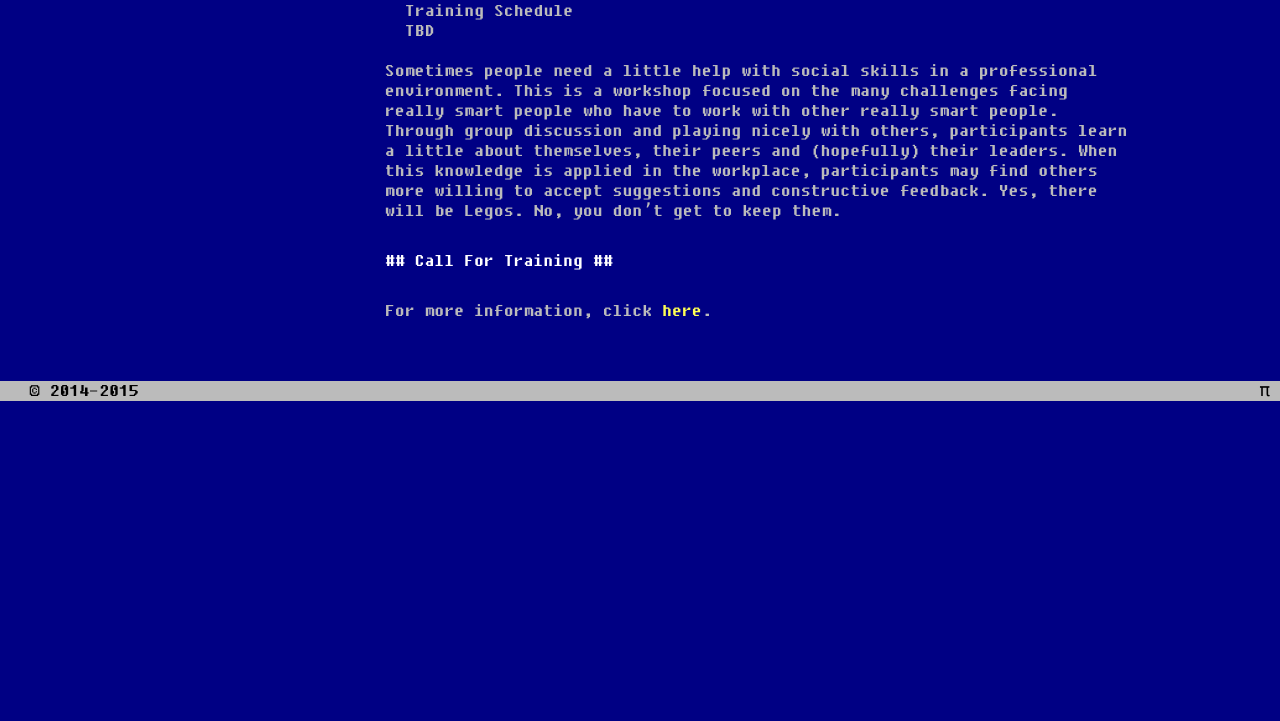
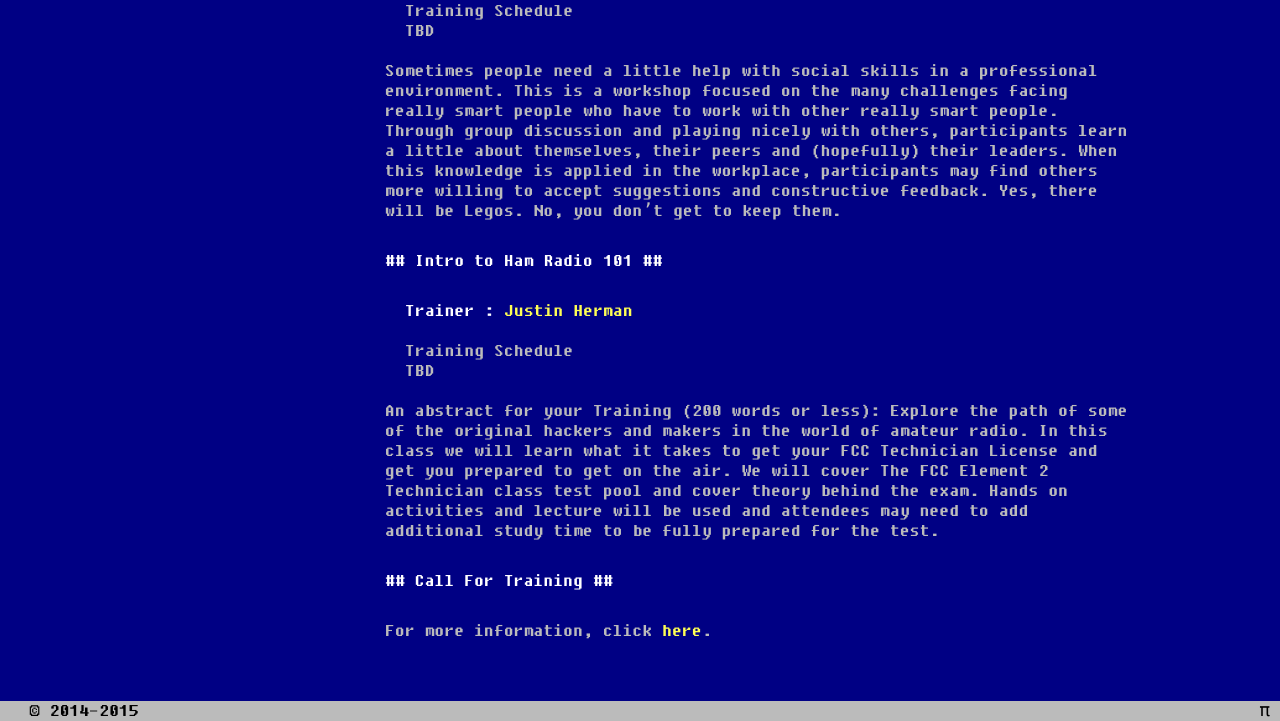
Before and after one commit to SteveMcGrath/Concord, a Flask app: template site/app/templates/schedule/training.html in a window 1280 px wide. Shown: the part 5739-6460 px from the top of the page. Before the commit the page ends 6140 px from the top, so only its background shows below. Run offline with Flask 2, Linux system fonts and the light colour scheme; the template is opened without the code that fills it, so the values that code supplies are empty; parts of the project's set-up code (start-up, migrations or seed data) failed here and were passed over; some libraries are stand-ins or nearby versions.

Commit message:
Added Ham class

```diff
--- a/site/app/templates/schedule/training.html
+++ b/site/app/templates/schedule/training.html
@@ -337,6 +337,23 @@
 		</div>
 	</div>
 	<div class="row">
+		<div id="intro_ham_101">
+			<legend>Intro to Ham Radio 101</legend>
+			<ul><li><strong>Trainer : </strong><a href="/schedule/bios#justin_herman">Justin Herman</a></li></ul>
+			<ul>Training Schedule
+				<li>TBD</li>
+			</ul>
+			<p>An abstract for your Training (200 words or less): Explore the path of some
+				of the original hackers and makers in the world of amateur radio. In this
+				class we will learn what it takes to get your FCC Technician License and
+				get you prepared to get on the air. We will cover The FCC Element 2 Technician
+				class test pool and cover theory behind the exam. Hands on activities and
+				lecture will be used and attendees may need to add additional study time
+				to be fully prepared for the test.
+			</p>
+		</div>
+	</div>
+	<div class="row">
 		<div id="cft">
 			<legend>Call For Training</legend>
 			<p>For more information, click <a href="/cft">here</a>.</p>
```
Also changed, not shown: site/app/templates/schedule/bios.html (+11 -0 lines).
